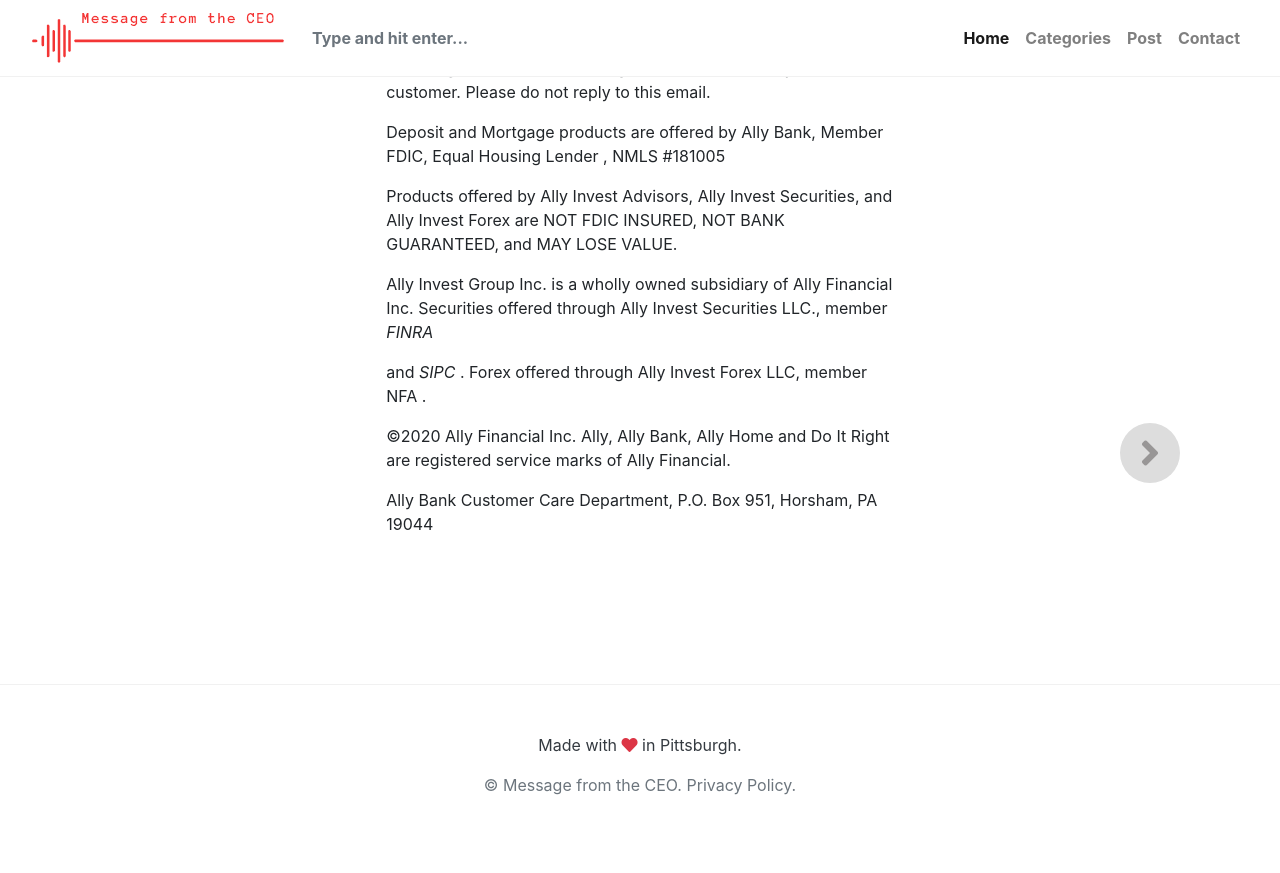
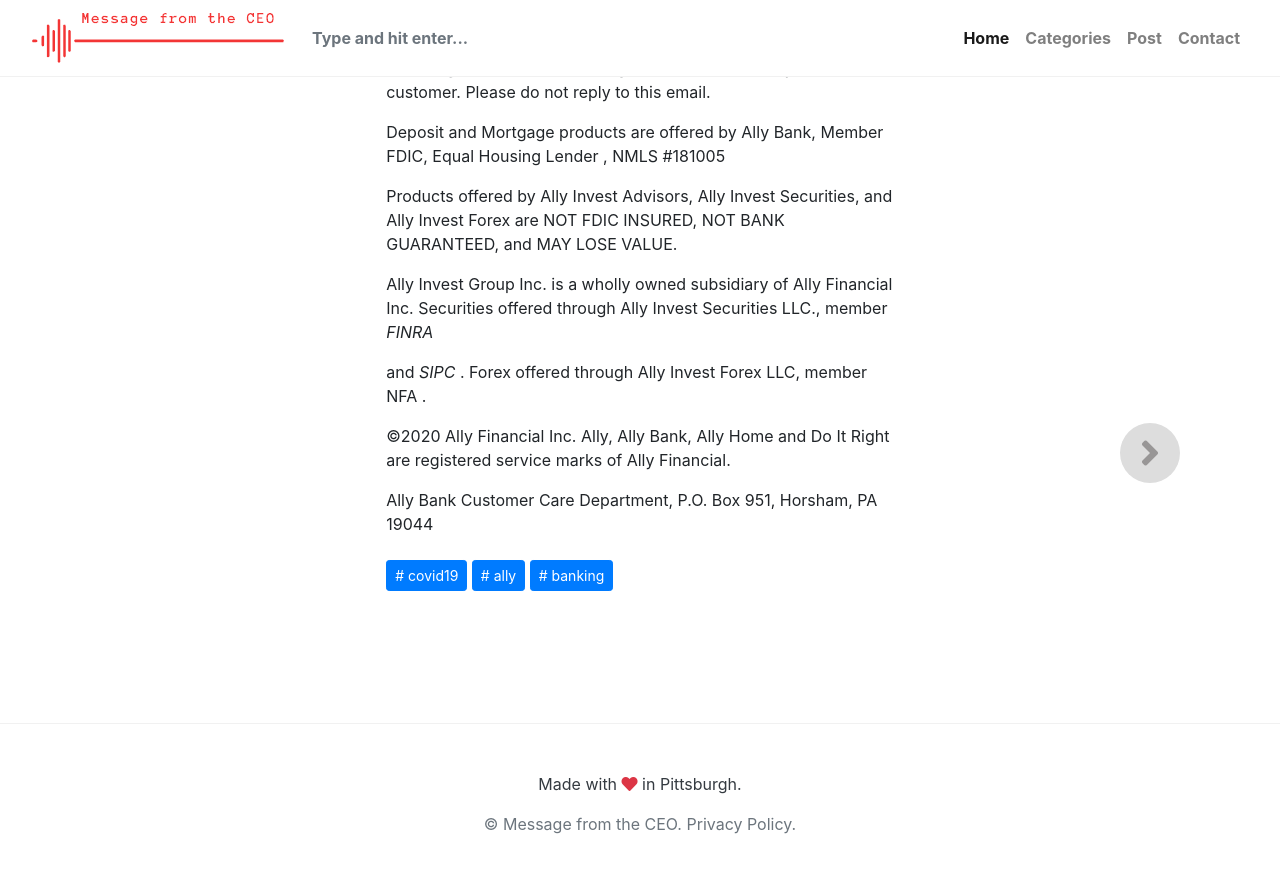
Before and after one commit to bertique/messageFromTheCEO, a Jekyll site: the page built from _posts/2020-04-10-YourallynowmorethaneverAnotefromourCEO.md, in a window 1280 px wide and 900 px high, scrolled down 2858 px. Shown: the top 873 px of the window. Built offline with Jekyll 4.4.1, drawn with Linux system fonts in a browser that asks for light colours; nearby versions of some CDN libraries; library files that are not in the unit come from our copies.

Commit message:
Update 2020-04-10-YourallynowmorethaneverAnotefromourCEO.md

```diff
--- a/_posts/2020-04-10-YourallynowmorethaneverAnotefromourCEO.md
+++ b/_posts/2020-04-10-YourallynowmorethaneverAnotefromourCEO.md
@@ -2,7 +2,7 @@
 title:  "Your ally now, more than ever | A note from our CEO"
 metadate: "hide"
 date: 2020-04-10 16:16:58
-categories: [  ]
+categories: [ covid19, ally, banking ]
 image: "/assets/images/posts/2020-04-10-YourallynowmorethaneverAnotefromourCEO_full.png"
 thumbnail: "/assets/images/posts/2020-04-10-YourallynowmorethaneverAnotefromourCEO.png"
 ---
```
